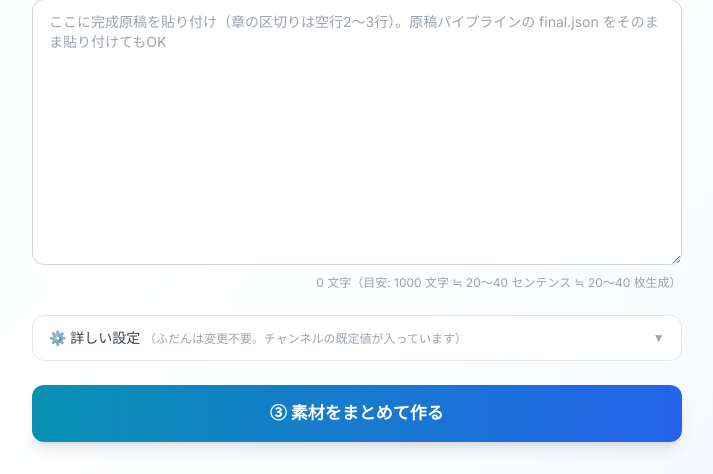
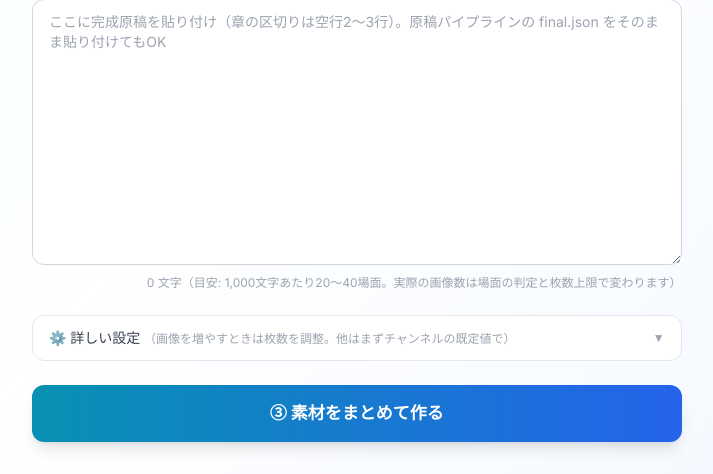
Before and after one commit to daruma3218-glitch/keizai-sentence-tool, a Flask app: page / in a window 1280 px wide. Shown: the part 1083-1557 px from the top of the page, without its empty margins (56-769 px from the left). Run offline with Flask 3, Linux system fonts and the light colour scheme; some libraries are stand-ins or nearby versions.

Commit message:
Clarify image limit and scene coverage guidance

```diff
--- a/templates/upload.html
+++ b/templates/upload.html
@@ -152,14 +152,14 @@
                       placeholder="ここに完成原稿を貼り付け（章の区切りは空行2〜3行）。原稿パイプラインの final.json をそのまま貼り付けてもOK"
                       class="mt-3 w-full px-4 py-3 border border-gray-300 rounded-xl focus:outline-none focus:ring-2 focus:ring-cyan-500 text-sm resize-y"></textarea>
             <div class="text-xs text-gray-400 mt-1 text-right">
-              <span id="charCount">0</span> 文字（目安: 1000 文字 ≒ 20〜40 センテンス ≒ 20〜40 枚生成）
+              <span id="charCount">0</span> 文字（目安: 1,000文字あたり20〜40場面。実際の画像数は場面の判定と枚数上限で変わります）
             </div>
           </div>
 
-          <!-- 詳しい設定: チャンネルの既定値が入っているので、ふだんは開かなくてよい -->
+          <!-- 枚数上限は原稿に応じて変更。他はチャンネルの既定値で始められる。 -->
           <details id="advancedSettings" class="group bg-white rounded-xl border border-gray-200">
             <summary class="cursor-pointer select-none list-none px-4 py-3 flex items-center justify-between text-sm font-medium text-gray-700">
-              <span>⚙️ 詳しい設定 <span class="text-xs font-normal text-gray-400">（ふだんは変更不要。チャンネルの既定値が入っています）</span></span>
+              <span>⚙️ 詳しい設定 <span class="text-xs font-normal text-gray-400">（画像を増やすときは枚数を調整。他はまずチャンネルの既定値で）</span></span>
               <span class="text-gray-400 text-xs group-open:rotate-180 transition">▼</span>
             </summary>
             <div class="px-4 pb-4 pt-1 space-y-6 border-t border-gray-100">
@@ -288,11 +288,12 @@
 
             <div class="bg-white rounded-xl border border-gray-200 p-4">
               <label class="block text-sm font-medium text-gray-700 mb-1">
-                図解枚数
+                図解枚数（生成対象の上限）
                 <span class="ml-1 text-blue-600 font-bold" id="maxDiagramsLabel">150</span>
                 <span class="text-xs text-gray-400">枚</span>
               </label>
-              <p class="text-[10px] text-gray-400 mb-2">全文を均等に間引いて配置（例: 250文 → 50枚なら 5文ごとに 1 枚）</p>
+              <p class="text-xs text-gray-500 mb-2">完成枚数の保証ではありません。場面の区切り・重要度・前の素材の継続などで配置が変わり、失敗した場面も生成対象に含まれます。</p>
+              <p class="text-xs text-gray-500 mb-2">画像を多めにしたい場合は、1,000文字あたり約40枚を上限設定の目安にできます（8,500文字なら約340枚 → 設定上限の300枚）。不足する場面は生成後に個別追加できます。</p>
               <input type="range" name="max_diagrams" id="maxDiagrams" min="1" max="300" step="1" value="150" class="w-full">
               <div class="flex justify-between text-xs text-gray-400 mt-1">
                 <span>1</span><span>150</span><span>300</span>
```
